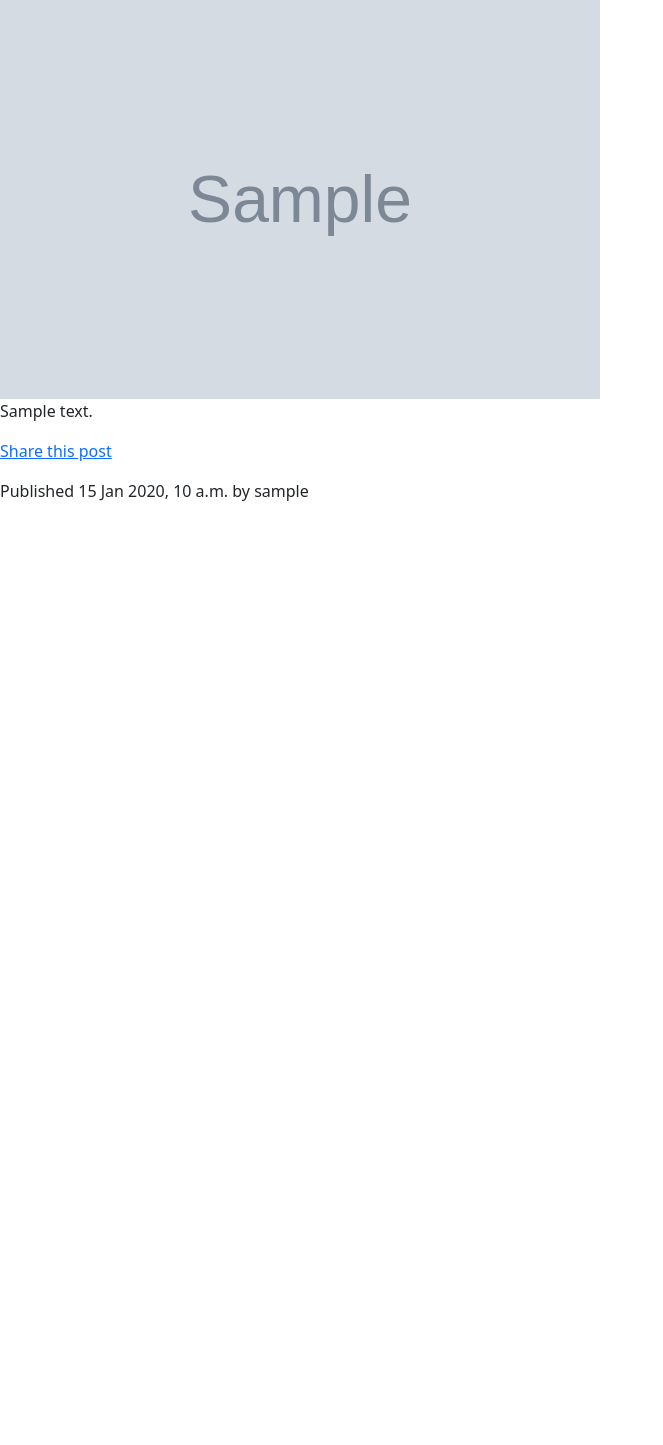
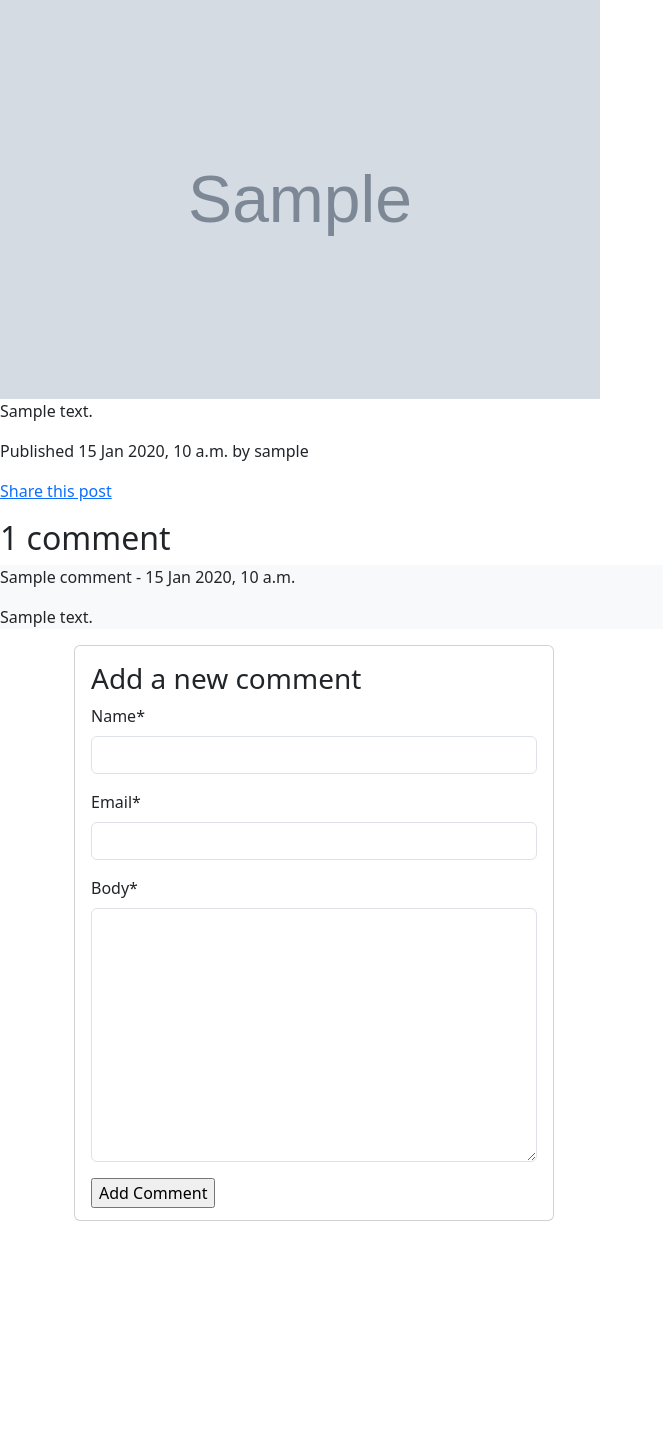
Before and after one commit to Chido100/Dozi-Blog, a Django app: a page that uses dozi_blog/main/templates/main/post/detail.html in a window 1280 px wide. Shown: the part 144-1589 px from the top of the page, without its empty margins (0-663 px from the left). Before the commit the page ends 645 px from the top, so only its background shows below. Run offline with Django 4.2, Linux system fonts and the light colour scheme; tables that the repository leaves empty hold one stand-in row (values such as "Sample post"); grey boxes marked "Sample" are stand-in pictures; some libraries are stand-ins or nearby versions.

Commit message:
Created templates for comment

```diff
--- a/dozi_blog/main/templates/main/post/detail.html
+++ b/dozi_blog/main/templates/main/post/detail.html
@@ -10,17 +10,35 @@
     {% if post.image %}
         <img src="{{ post.image.url }}" style="width:600px; height:400px;">
     {% else %}
-        <div class="card-img-top bg-secondary text-white text-center py-3" style="width:600px; height: 400px;">
+        <div class="card-img-top bg-light text-secondary text-center py-3" style="width:600px; height: 400px;">
             No Image Available
         </div>
     {% endif %}
 
 
     {{ post.body|linebreaks }}
+    <p class="date fw-lighter">Published {{ post.publish }} by {{ post.author }}</p>
 
     <p>
         <a href="{% url 'main:post-share' post.id %}">Share this post</a>
     </p>
-    <p class="date fw-lighter">Published {{ post.publish }} by {{ post.author }}</p>
+    {% with comments.count as total_comments %}
+        <h2>
+            {{ total_comments }} comment{{ total_comments|pluralize }}
+        </h2>
+    {% endwith %}
+    {% for comment in comments %}
+        <div class="comment bg-light">
+            <p class="info">
+                {{ comment.name }} -
+                {{ comment.created }}
+            </p>
+            {{ comment.body|linebreaks }}
+        </div>
+        {% empty %}
+            <p>There are no comments.</p>
+        {% endfor %}
+        {% include "main/post/includes/comment_form.html" %}
+
 </div>
 {% endblock content %}
--- /dev/null
+++ b/dozi_blog/main/templates/main/post/includes/comment_form.html
@@ -0,0 +1,21 @@
+{%  load crispy_forms_tags %}
+
+
+
+<div style="min-height: 100vh;">
+
+    <div class="row">
+        <div class="col-md-6">
+            <div class="card mx-auto" style="width: 30rem; height: 36rem;">
+                <div class="card-body">
+                    <h3>Add a new comment</h3>
+                    <form action="{% url 'main:post-comment' post.id %}" method="post">
+                        {% csrf_token %}
+                        {{ form|crispy }}
+                        <p><input type="submit" value="Add Comment"></p>
+                    </form>
+                </div>
+            </div>
+        </div>
+    </div>
+</div>
--- a/dozi_blog/main/urls.py
+++ b/dozi_blog/main/urls.py
@@ -9,4 +9,5 @@ urlpatterns = [
     path('', views.post_list, name='post-list'),
     path('<int:year>/<int:month>/<int:day>/<slug:post>/', views.post_detail, name='post-detail'),
     path('<int:post_id>/share/', views.post_share, name='post-share'),
+    path('<int:post_id>/comment/', views.post_comment, name='post-comment'),
 ]
--- a/dozi_blog/main/views.py
+++ b/dozi_blog/main/views.py
@@ -37,7 +37,9 @@ def post_detail(request, year, month, day, post):
         publish__month=month,
         publish__day=day
     )
-    return render(request, 'main/post/detail.html', {'post': post})
+    comments = post.comments.filter(active=True)  # List of active comments for this post
+    form = CommentForm()  # Form for users to comment
+    return render(request, 'main/post/detail.html', {'post': post, 'comments': comments, 'form': form})
 
 
 
@@ -69,7 +71,7 @@ def post_share(request, post_id):
 # Adding Comments
 @require_POST
 def post_comment(request, post_id):
-    post = get_object_or_404(Comment, id=post_id, status=Post.Status.PUBLISHED)
+    post = get_object_or_404(Post, id=post_id, status=Post.Status.PUBLISHED)
     comment = None
     form = CommentForm(data=request.POST)
     if form.is_valid():
```
Also changed, not shown: dozi_blog/main/templates/main/post/comment.html (added, +12 -0 lines).
